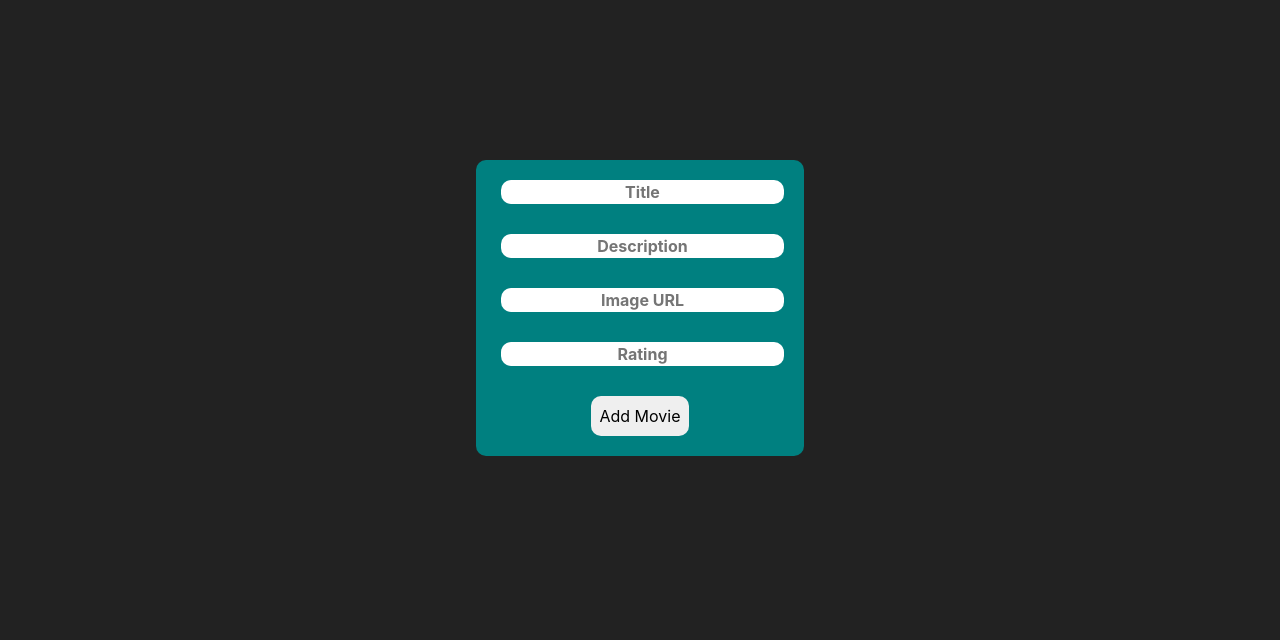
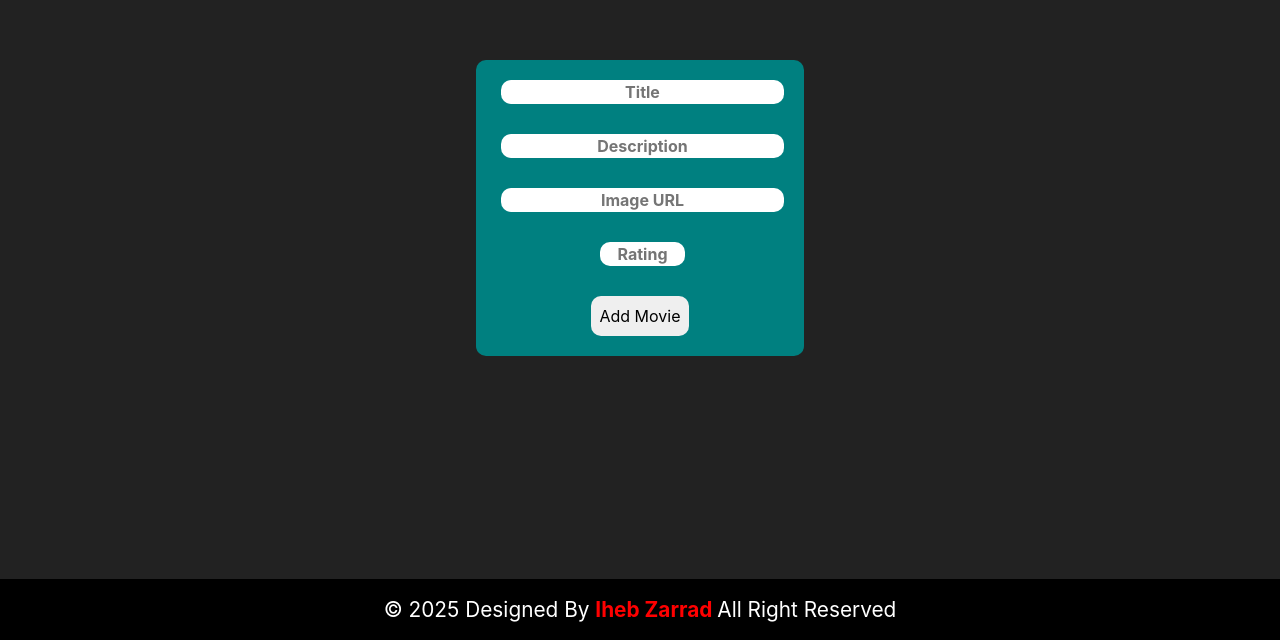
Before and after one commit to ZARRADIHEB/React-Router-Checkpoint, a React (Create React App) app: page /add-movie in a window 1280 px wide. Shown: the part 160-800 px from the top of the page. Built offline with nearby package versions, Linux system fonts and the light colour scheme.

Commit message:
add localStorage and 404 page

```diff
--- a/src/App.css
+++ b/src/App.css
@@ -4,6 +4,7 @@
   background: #222;
   color: #fff;
   padding: 20px 0;
+  position: relative;
 }
 
 .App {
--- a/src/App.js
+++ b/src/App.js
@@ -7,12 +7,20 @@ import MovieList from "./components/MovieList";
 import AddMovieBtn from "./components/AddMovieBtn";
 import AddMovie from "./components/AddMovie";
 import MovieTrailer from "./components/MovieTrailer";
+import Page404 from "./Page404";
 
 function App() {
   const [movies, setMovies] = useState(moviesData);
   const [filterTitle, setFilterTitle] = useState("");
   const [filterRating, setFilterRating] = useState(0);
   const [filteredMovies, setFilteredMovies] = useState(moviesData);
+
+  useEffect(() => {
+    const storedMovies = localStorage.getItem("movieInfos");
+    if (storedMovies) {
+      setMovies((prevMovies) => [...prevMovies, ...JSON.parse(storedMovies)]);
+    }
+  }, []);
 
   useEffect(() => {
     const filtered = movies.filter((movie) => {
@@ -52,6 +60,7 @@ function App() {
           element={<AddMovie addNewMovie={addNewMovie} />}
         />
         <Route path="/movie/:name" element={<MovieTrailer />} />
+        <Route path="*" element={<Page404 />} />
       </Routes>
     </div>
   );
--- /dev/null
+++ b/src/Page404.jsx
@@ -0,0 +1,27 @@
+import React from "react";
+import { Link } from "react-router-dom";
+
+const Page404 = () => {
+  return (
+    <div
+      style={{
+        position: "absolute",
+        top: "50%",
+        left: "50%",
+        transform: "translate(-50%,-50%)",
+        width: "100%",
+        textAlign: "center",
+        display: "flex",
+        flexDirection: "column",
+        gap: "20px",
+      }}
+    >
+      <h1>404 Page Not found</h1>
+      <Link to={"/"}>
+        <button className="home-btn">Back To Home</button>
+      </Link>
+    </div>
+  );
+};
+
+export default Page404;
--- a/src/components/AddMovie.jsx
+++ b/src/components/AddMovie.jsx
@@ -1,5 +1,6 @@
 import React, { useState } from "react";
 import { useNavigate } from "react-router-dom";
+import Footer from "./Footer";
 
 const AddMovie = ({ addNewMovie }) => {
   const [movieTitle, setMovieTitle] = useState("");
@@ -8,13 +9,22 @@ const AddMovie = ({ addNewMovie }) => {
   const [movieRating, setMovieRating] = useState("");
   const navigate = useNavigate();
 
-  const addMovieFn = () => {
+  const addMovieFn = (e) => {
+    e.preventDefault();
     const newMovie = {
       title: movieTitle,
       description: movieDes,
       posterURL: movieImg,
       rating: Number(movieRating),
+      delete: "Delete",
     };
+
+    const existingMovies = JSON.parse(localStorage.getItem("movieInfos")) || [];
+
+    const updatedMovies = [...existingMovies, newMovie];
+
+    localStorage.setItem("movieInfos", JSON.stringify(updatedMovies));
+
     addNewMovie(newMovie);
     setMovieTitle("");
     setMovieDes("");
@@ -24,18 +34,21 @@ const AddMovie = ({ addNewMovie }) => {
   };
 
   return (
-    <div className="wrapper-add-movie">
+    <div className="wrapper-add-movie" style={{ textAlign: "center" }}>
+      <form onSubmit={addMovieFn}>
         <input
           type="text"
           placeholder="Title"
           value={movieTitle}
           onChange={(e) => setMovieTitle(e.target.value)}
+          required
         />
         <input
           type="text"
           placeholder="Description"
           value={movieDes}
           onChange={(e) => setMovieDes(e.target.value)}
+          required
         />
         <input
           type="url"
@@ -48,10 +61,15 @@ const AddMovie = ({ addNewMovie }) => {
           placeholder="Rating"
           value={movieRating}
           onChange={(e) => setMovieRating(e.target.value)}
+          max={10}
+          min={3}
+          required
         />
-      <button className="add-movie-btn" type="submit" onClick={addMovieFn}>
+        <button className="add-movie-btn" type="submit">
           Add Movie
         </button>
+      </form>
+      <Footer />
     </div>
   );
 };
--- /dev/null
+++ b/src/components/Footer.jsx
@@ -0,0 +1,14 @@
+import React from "react";
+
+const Footer = () => {
+  return (
+    <div className="footer">
+      <footer>
+        &copy; <span id="year">{new Date().getFullYear()} </span> Designed By{" "}
+        <span id="author"> Iheb Zarrad </span> All Right Reserved
+      </footer>
+    </div>
+  );
+};
+
+export default Footer;
--- a/src/components/MovieCard.jsx
+++ b/src/components/MovieCard.jsx
@@ -2,6 +2,15 @@ import React from "react";
 import { Link } from "react-router-dom";
 
 function MovieCard({ movie }) {
+  const handleDelete = (e) => {
+    e.preventDefault();
+    const card = e.target.closest(".card");
+    card.remove();
+    let movies = JSON.parse(localStorage.getItem("movieInfos")) || [];
+    movies = movies.filter((m) => m.title !== movie.title);
+    localStorage.setItem("movieInfos", JSON.stringify(movies));
+  };
+
   return (
     <div
       className="card"
@@ -12,12 +21,14 @@ function MovieCard({ movie }) {
         border: "none",
       }}
     >
-      <img
-        src={movie.posterURL}
-        className="card-img-top"
-        alt={movie.title}
-        style={{ height: "400px" }}
-      />
+      <Link to={`/movie/${movie.title}`} style={{ textDecoration: "none" }}>
+        <img
+          src={movie.posterURL || "https://via.placeholder.com/288x400"}
+          className="card-img-top"
+          alt={movie.title}
+          style={{ height: "400px" }}
+        />
+      </Link>
       <div className="card-body bg-dark text-white">
         <h5 style={{ textTransform: "capitalize" }} className="card-title">
           {movie.title}
@@ -26,9 +37,22 @@ function MovieCard({ movie }) {
           {movie.rating} / 10
         </p>
         <h6 style={{ marginBottom: "15px" }}>{movie.description}</h6>
-        <Link to={`/movie/${movie.title}`}>
+        <Link to={`/movie/${movie.title}`} style={{ textDecoration: "none" }}>
           <button className="btn btn-success">Watch Trailer</button>
         </Link>
+        <br />
+        <span
+          onClick={handleDelete}
+          style={{
+            marginTop: "10px",
+            cursor: "pointer",
+            color: "red",
+            fontSize: "1.1rem",
+            display: "inline-block",
+          }}
+        >
+          {movie.delete}{" "}
+        </span>
       </div>
     </div>
   );
--- a/src/components/MovieList.jsx
+++ b/src/components/MovieList.jsx
@@ -1,5 +1,6 @@
 import React from "react";
 import MovieCard from "./MovieCard";
+import Footer from "./Footer";
 
 const MovieList = ({ movies }) => {
   return (
@@ -10,7 +11,7 @@ const MovieList = ({ movies }) => {
         flexWrap: "wrap",
         gap: "30px",
         justifyContent: "center",
-        marginBlock: "50px",
+        marginBlock: "70px",
       }}
     >
       {movies && movies.length > 0 ? (
@@ -20,6 +21,7 @@ const MovieList = ({ movies }) => {
           No Movies Found
         </h1>
       )}
+      <Footer />
     </div>
   );
 };
--- a/src/components/MovieTrailer.jsx
+++ b/src/components/MovieTrailer.jsx
@@ -1,11 +1,15 @@
 import axios from "axios";
 import React, { useEffect, useState, useCallback } from "react";
-import { Link, useParams } from "react-router-dom";
+import { Link, useNavigate, useParams } from "react-router-dom";
+import Footer from "./Footer";
 
 const MovieTrailer = () => {
   const { name } = useParams();
   const [movieKey, setMovieKey] = useState("");
   const [movieDescripiton, setMovieDescription] = useState("");
+  const [noMovie, setNoMovie] = useState(false);
+  const [count, setCount] = useState(5);
+  const navigate = useNavigate();
 
   const fetchData = useCallback(async () => {
     const apiKey = process.env.REACT_APP_API_KEY;
@@ -17,8 +21,18 @@ const MovieTrailer = () => {
       setMovieDescription(movieDescripiton);
       const movieId = movieIdResponse.data.results[0]?.id;
       if (!movieId) {
+        setNoMovie(true);
         console.error("No movie found with the given name");
-        return;
+
+        const interval = setInterval(() => {
+          setCount((prev) => {
+            if (prev === 1) {
+              clearInterval(interval);
+              navigate("/");
+            }
+            return prev - 1;
+          });
+        }, 1000);
       }
 
       const videosResponse = await axios.get(
@@ -38,11 +52,11 @@ const MovieTrailer = () => {
     } catch (err) {
       console.error("Error fetching data:", err);
     }
-  }, [name]); // Include `name` because it's used inside the function
+  }, [name, navigate]);
 
   useEffect(() => {
     fetchData();
-  }, [fetchData]); // Use `fetchData` in the dependency array
+  }, [fetchData]);
 
   return (
     <div
@@ -52,18 +66,33 @@ const MovieTrailer = () => {
         flexDirection: "column",
         alignItems: "center",
         gap: "20px",
+        marginBottom: "50px",
       }}
     >
+      {noMovie ? (
+        <>
+          <h1>No trailer available for this movie</h1>
+          <h3>Return to home page in {count}</h3>
+        </>
+      ) : (
+        <>
           {movieKey ? (
             <>
               <iframe
-            width="700"
+                width="60%"
                 height="400"
                 src={`https://www.youtube.com/embed/${movieKey}`}
                 title={`${name} - Trailer`}
                 allowFullScreen
+                style={{ borderRadius: "20px" }}
               ></iframe>
-          <p style={{ width: "80%", textAlign: "center", fontSize: "1.5em" }}>
+              <p
+                style={{
+                  width: "90%",
+                  textAlign: "center",
+                  fontSize: "clamp(1.2em,3vw,1.5rem",
+                }}
+              >
                 {movieDescripiton}
               </p>
               <Link to={"/"}>
@@ -71,8 +100,12 @@ const MovieTrailer = () => {
               </Link>
             </>
           ) : (
-        <p>Loading trailer or no trailer available...</p>
+            <p>Loading trailer...</p>
           )}
+        </>
+      )}
+
+      <Footer />
     </div>
   );
 };
--- a/src/styles.css
+++ b/src/styles.css
@@ -38,12 +38,12 @@ header {
   margin-right: 10%;
 }
 
-.wrapper-add-movie {
+form {
   display: flex;
   flex-direction: column;
   align-items: center;
   gap: 30px;
-  margin: 300px auto 0;
+  margin: 200px auto 20px;
   padding: 20px;
   background: teal;
   width: fit-content;
@@ -83,7 +83,23 @@ header {
   width: 100%;
 }
 
-@media screen and (max-width: 750px) {
+.footer {
+  background-color: #000;
+  color: white;
+  padding: 15px;
+  text-align: center;
+  font-size: clamp(0.9rem, 2.5vw, 1.3rem);
+  position: absolute;
+  bottom: 0;
+  width: 100%;
+}
+
+.footer span#author {
+  font-weight: bold;
+  color: red;
+}
+
+@media screen and (max-width: 992px) {
   .filter-wrapper {
     width: 100%;
     flex-direction: column;
@@ -103,4 +119,9 @@ header {
       margin-top: 20px;
     }
   }
+
+  iframe {
+    height: 200px;
+    width: 90%;
+  }
 }
```
Lines whose indentation alone changed are shown as unchanged.
